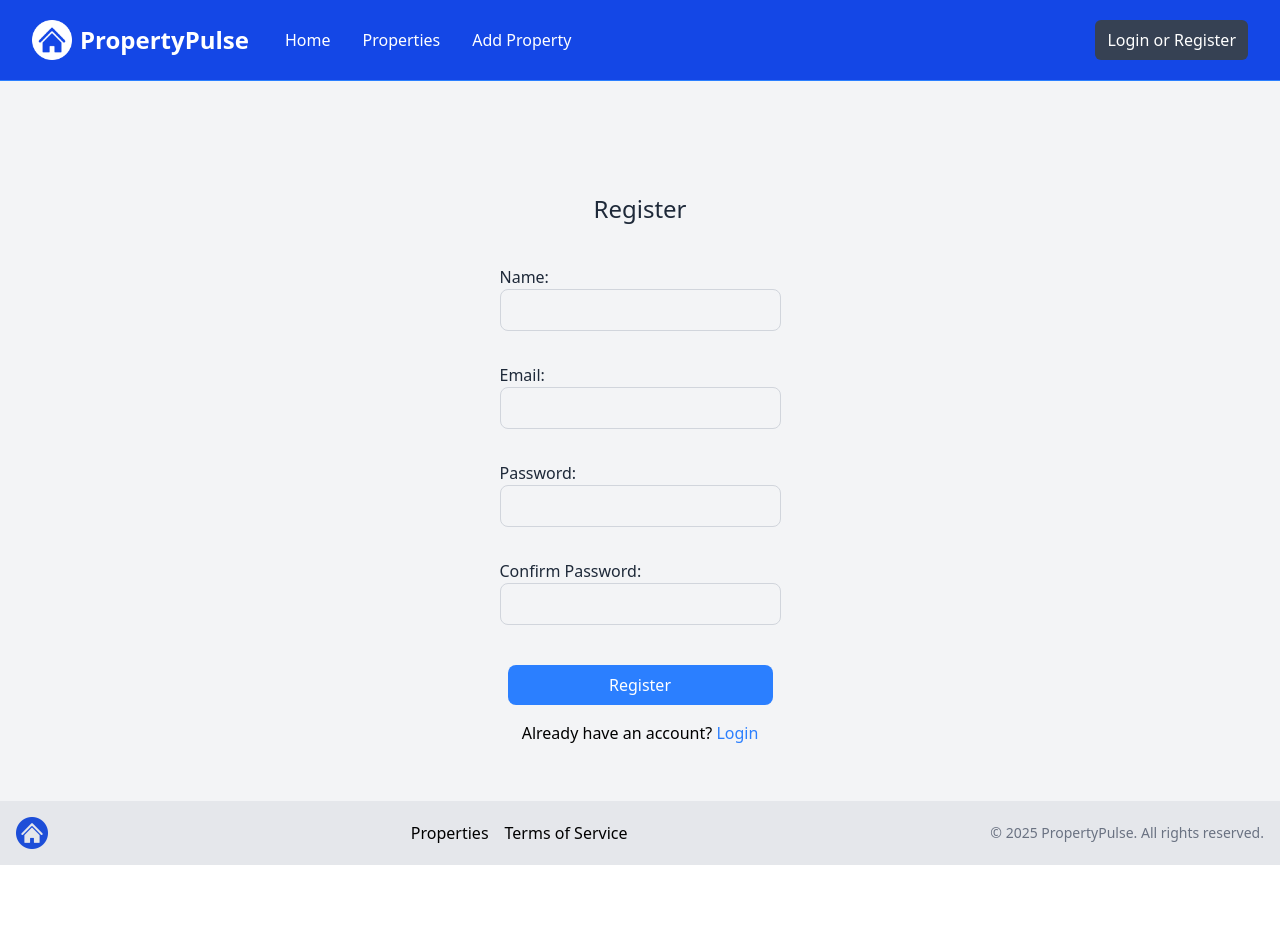
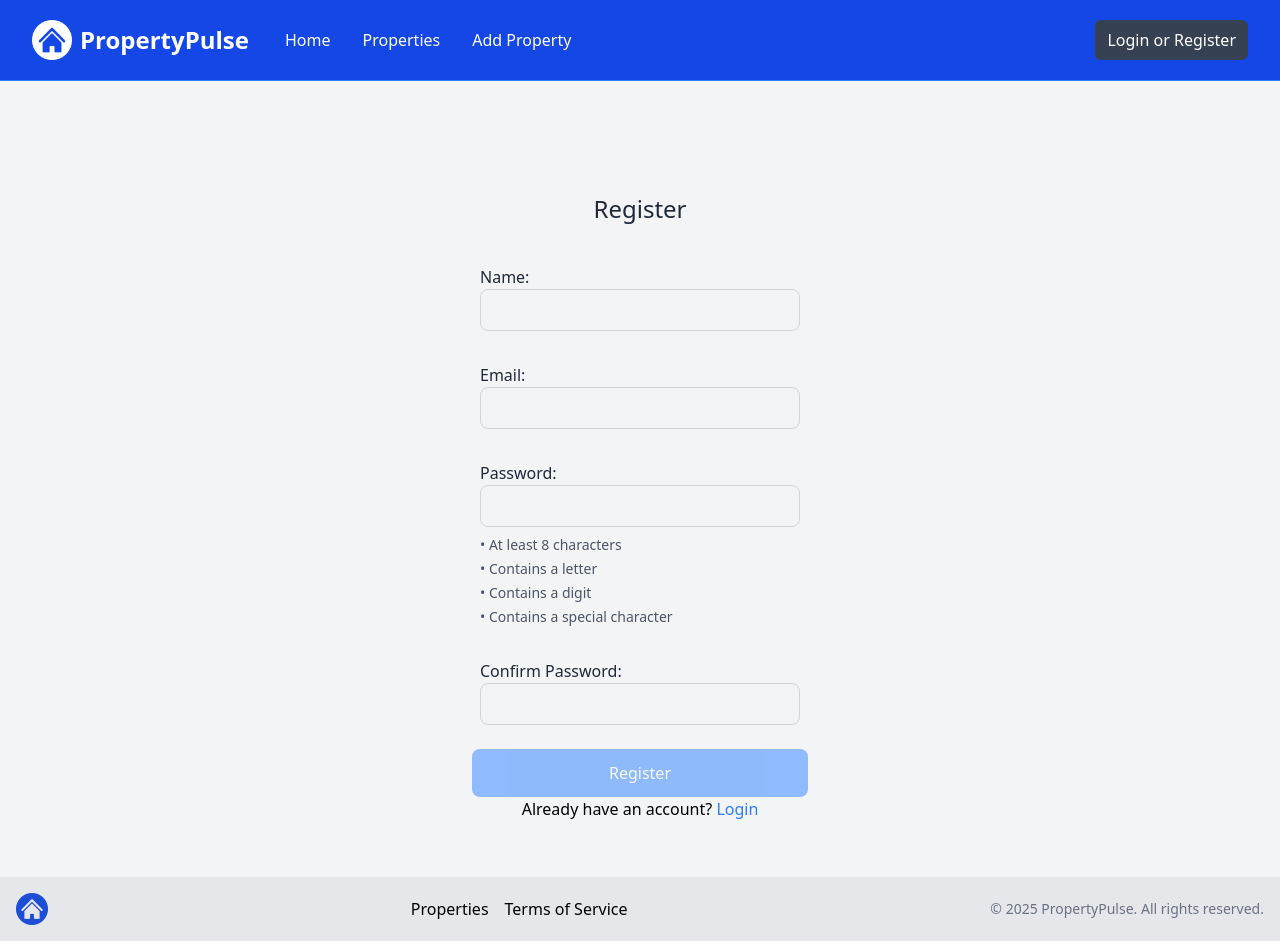
Before and after one commit to fanischam/property-pulse, a Next.js app: page /register in a window 1280 px wide. Before the commit the page ends 865 px from the top, so only its background shows below. Built offline with nearby package versions, Linux system fonts and the light colour scheme.

Commit message:
enhanced register screen to consume the password validation hook - WIP

```diff
--- a/components/Register.tsx
+++ b/components/Register.tsx
@@ -1,9 +1,10 @@
 'use client';
 
 import { registerUser } from '@/app/actions/auth';
+import { usePasswordValidation } from '@/app/hooks/usePasswordValidation';
 import { FormState } from '@/app/lib/definitions';
-import { useActionState, useEffect } from 'react';
-import { FaExclamationTriangle } from 'react-icons/fa';
+import { FormEvent, useActionState, useEffect } from 'react';
+import { FaCheckCircle, FaExclamationTriangle } from 'react-icons/fa';
 import { toast, ToastContainer } from 'react-toastify';
 
 const Register = () => {
@@ -11,6 +12,17 @@ const Register = () => {
     registerUser,
     { status: 0, message: '' }
   );
+
+  const {
+    password,
+    confirm,
+    pwdErrors,
+    confirmErrors,
+    isValid,
+    rules,
+    onPasswordChange,
+    onConfirmChange,
+  } = usePasswordValidation();
 
   useEffect(() => {
     if (!state) return;
@@ -24,8 +36,19 @@ const Register = () => {
     }
   }, [state]);
 
+  const handleSubmit = (e: FormEvent<HTMLFormElement>) => {
+    if (!isValid) {
+      e.preventDefault();
+      toast.error('Please fix password errors before submitting.');
+    }
+  };
+
   return (
-    <form action={action} className='flex flex-col'>
+    <form
+      action={action}
+      onSubmit={handleSubmit}
+      className='flex flex-col w-84'
+    >
       <label className='text-gray-800 p-2 rounded-lg mb-4 block'>
         Name:
         <div className='relative'>
@@ -79,12 +102,39 @@ const Register = () => {
             }`}
             type='password'
             name='password'
+            value={password}
+            onChange={(e) => onPasswordChange(e.target.value)}
+            aria-invalid={pwdErrors.length > 0}
+            aria-describedby='password-help'
+            autoComplete='new-password'
           />
-          {state?.errors?.password && (
-            <FaExclamationTriangle
-              className='absolute right-3 top-1/2 -translate-y-1/2 text-red-500'
-              size={16}
-            />
+          <ul id='password-help' className='mt-2 text-sm space-y-1'>
+            <li className={rules.length ? 'text-green-600' : 'text-gray-600'}>
+              {rules.length ? <FaCheckCircle className='inline mr-1' /> : '•'}{' '}
+              At least 8 characters
+            </li>
+            <li className={rules.letter ? 'text-green-600' : 'text-gray-600'}>
+              {rules.letter ? <FaCheckCircle className='inline mr-1' /> : '•'}{' '}
+              Contains a letter
+            </li>
+            <li className={rules.digit ? 'text-green-600' : 'text-gray-600'}>
+              {rules.digit ? <FaCheckCircle className='inline mr-1' /> : '•'}{' '}
+              Contains a digit
+            </li>
+            <li className={rules.special ? 'text-green-600' : 'text-gray-600'}>
+              {rules.special ? <FaCheckCircle className='inline mr-1' /> : '•'}{' '}
+              Contains a special character
+            </li>
+          </ul>
+
+          {pwdErrors.length > 0 && (
+            <ul className='mt-2 space-y-0.5'>
+              {pwdErrors.map((m, i) => (
+                <li key={i} className='text-sm text-red-600'>
+                  {m}
+                </li>
+              ))}
+            </ul>
           )}
         </div>
         {state?.errors?.password && (
@@ -104,26 +154,34 @@ const Register = () => {
             }`}
             type='password'
             name='confirmPassword'
+            value={confirm}
+            onChange={(e) => onConfirmChange(e.target.value)}
+            aria-invalid={confirmErrors.length > 0}
+            autoComplete='new-password'
           />
-          {state?.errors?.confirmPassword && (
+          {confirmErrors.length > 0 && (
             <FaExclamationTriangle
               className='absolute right-3 top-1/2 -translate-y-1/2 text-red-500'
-              size={16}
+              size={18}
             />
           )}
         </div>
-        {state?.errors?.confirmPassword && (
-          <p className='text-red-500 text-sm mt-1'>
-            {state.errors.confirmPassword[0]}
+        {confirm.length > 0 && (
+          <p
+            className={`text-sm mt-2 ${
+              rules.match ? 'text-green-600' : 'text-red-600'
+            }`}
+          >
+            {rules.match ? 'Passwords match' : 'Passwords do not match'}
           </p>
         )}
       </label>
       <button
-        className='bg-blue-500 m-4 text-white p-2 rounded-lg cursor-pointer disabled:opacity-50'
-        disabled={pending}
+        className='bg-blue-500 text-white p-3 rounded-lg cursor-pointer disabled:opacity-50 self-start md:self-auto'
+        disabled={pending || !isValid}
         type='submit'
       >
-        Register
+        {pending ? 'Registering user...' : 'Register'}
       </button>
       <ToastContainer position='top-right' />
     </form>
```
